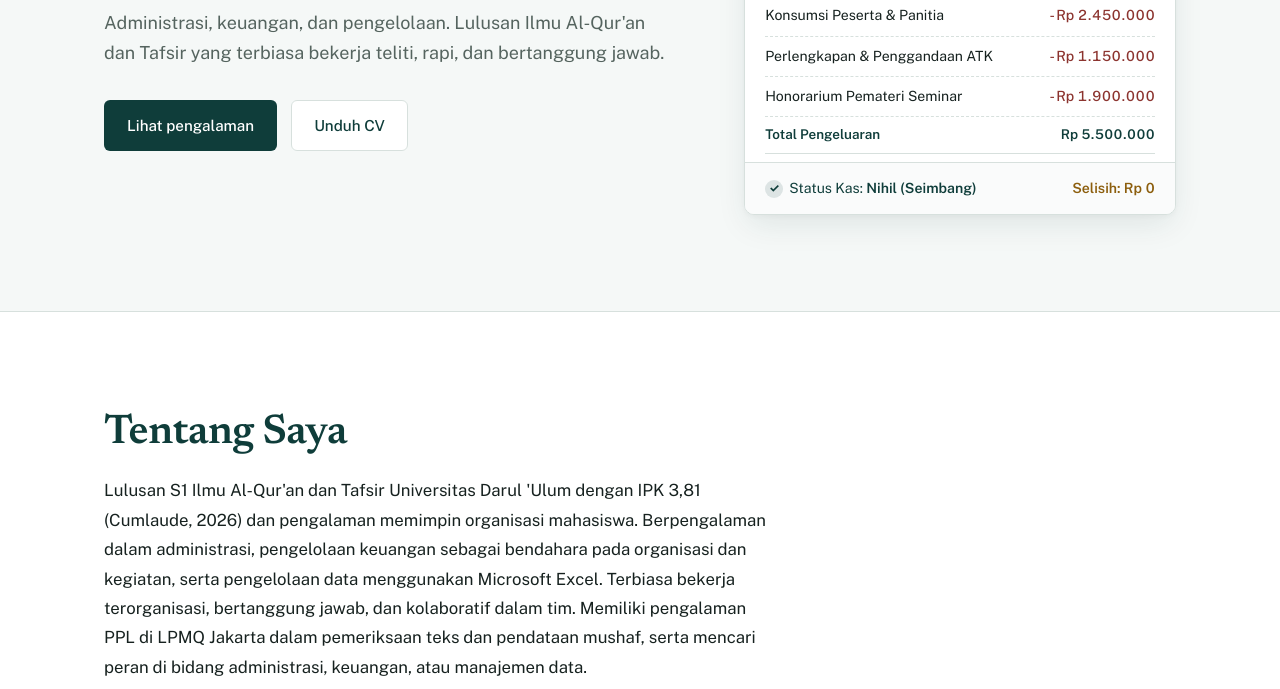
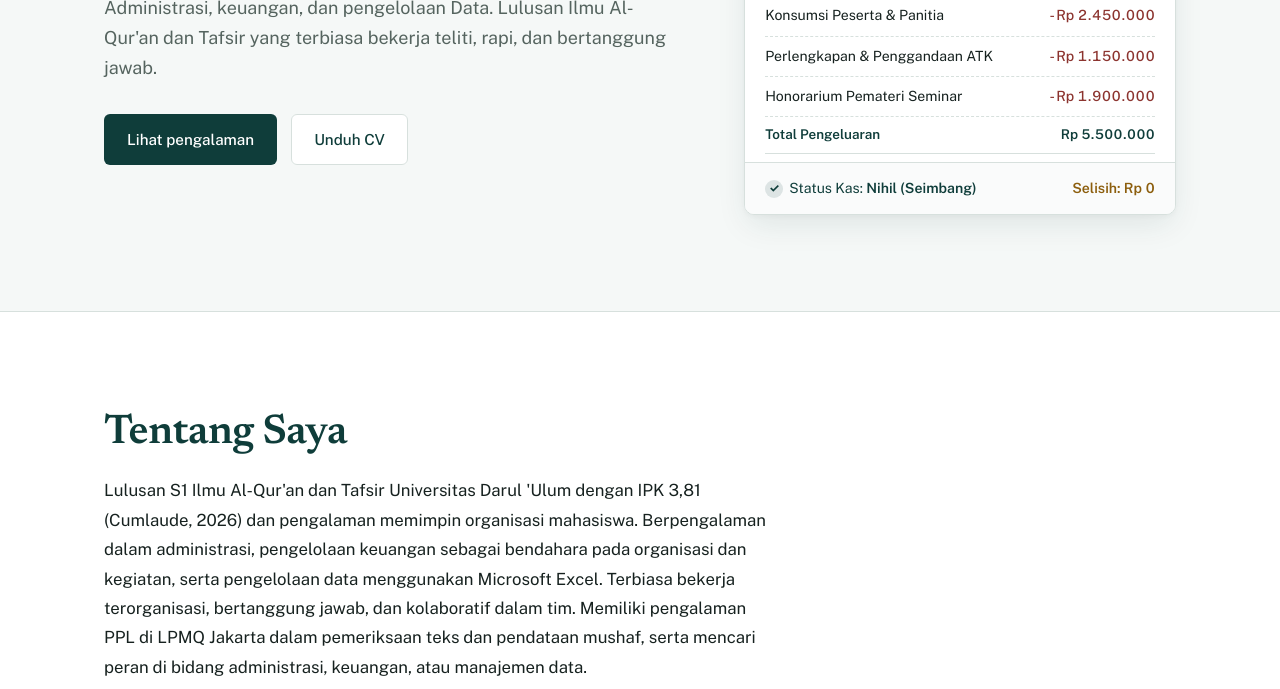
Before and after one commit to Ibaaaadd/mariska-porto, a website built with Vite: page index.html in a window 1280 px wide. Shown: the part 411-1100 px from the top of the page. Built offline with nearby package versions, Linux system fonts and the light colour scheme; files whose address does not match are found by name.

Commit message:
Update hero section

```diff
--- a/index.html
+++ b/index.html
@@ -67,7 +67,7 @@
             <h1 class="hero-title" id="hero-title">Mariska Niramala Dewi</h1>
 
             <p class="hero-subtitle">
-              Administrasi, keuangan, dan pengelolaan. Lulusan Ilmu Al-Qur'an dan Tafsir yang terbiasa bekerja teliti, rapi, dan bertanggung jawab.
+              Administrasi, keuangan, dan pengelolaan Data. Lulusan Ilmu Al-Qur'an dan Tafsir yang terbiasa bekerja teliti, rapi, dan bertanggung jawab.
             </p>
 
             <div class="hero-actions">
```
